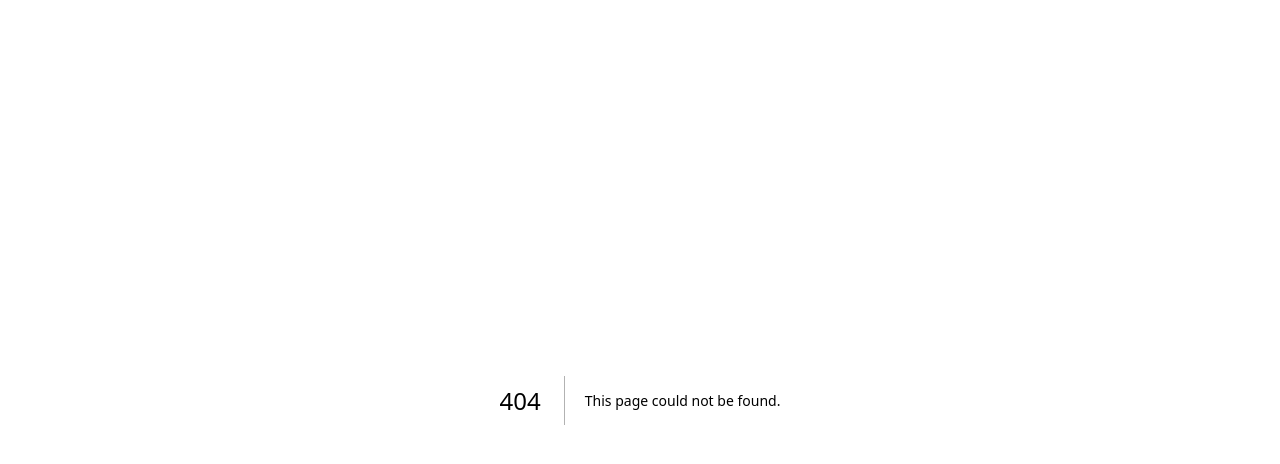
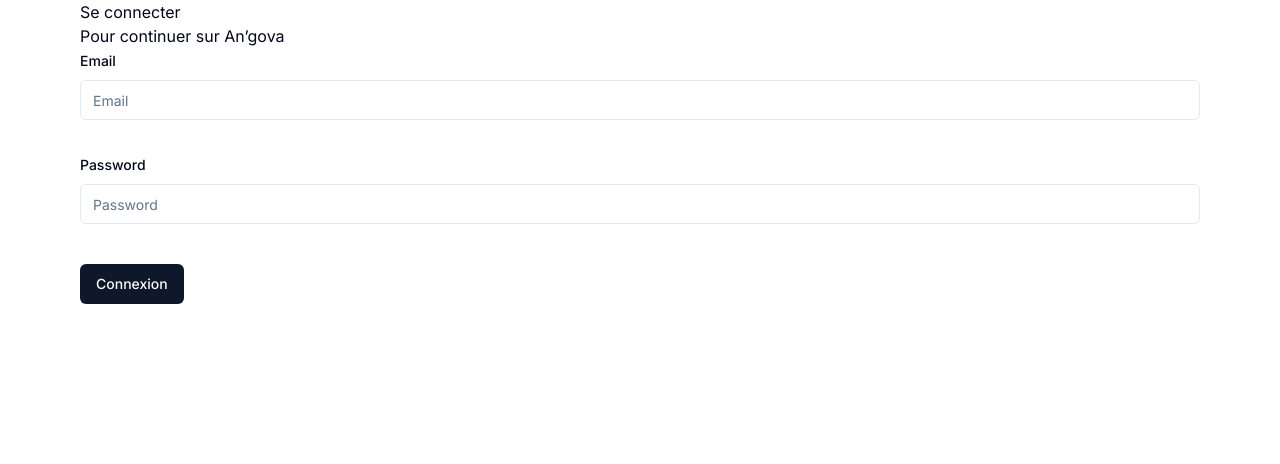
Before and after one commit to CreepyCatLeGoog/angova-front, a Next.js app: page /login in a window 1280 px wide. Before the commit this address had no page. Shown: the top 464 px of the page. Built offline with nearby package versions, Linux system fonts and the light colour scheme.

Commit message:
added form and validatio form zod

```diff
--- /dev/null
+++ b/app/login/page.tsx
@@ -0,0 +1,100 @@
+"use client";
+import * as z from "zod";
+import { zodResolver } from "@hookform/resolvers/zod";
+import { useForm } from "react-hook-form";
+import MaxWidthWrapper from "@/components/MaxWidthWrapper";
+import { Button } from "@/components/ui/button";
+import {
+  Form,
+  FormControl,
+  FormDescription,
+  FormField,
+  FormItem,
+  FormLabel,
+  FormMessage,
+} from "@/components/ui/form";
+
+import { Input } from "@/components/ui/input";
+
+const formSchema = z.object({
+  email: z
+    .string()
+    .min(5, {
+      message: "Entrez un email valide",
+    })
+    .max(50, {
+      message: "Entrez un email valide",
+    }),
+  password: z
+    .string()
+    .min(8, {
+      message: "Mot de passe invalide",
+    })
+    .max(50, {
+      message: "Mot de passe invalide",
+    }),
+});
+
+const LoginPage = () => {
+  // 1. Define your form.
+  const form = useForm<z.infer<typeof formSchema>>({
+    resolver: zodResolver(formSchema),
+    defaultValues: {
+      email: "",
+      password: "",
+    },
+  });
+
+  // 2. Define a submit handler.
+  function onSubmit(values: z.infer<typeof formSchema>) {
+    // Do something with the form values.
+    // ✅ This will be type-safe and validated.
+    console.log(values);
+  }
+
+  return (
+    <>
+      <MaxWidthWrapper>
+        <p>Se connecter</p>
+        <p>Pour continuer sur An’gova</p>
+        <Form {...form}>
+          <form onSubmit={form.handleSubmit(onSubmit)} className="space-y-8">
+            <FormField
+              control={form.control}
+              name="email"
+              render={({ field }) => (
+                <FormItem>
+                  <FormLabel>Email</FormLabel>
+                  <FormControl>
+                    <Input placeholder="Email" {...field} />
+                  </FormControl>
+                  <FormDescription></FormDescription>
+                  <FormMessage />
+                </FormItem>
+              )}
+            />
+
+            <FormField
+              control={form.control}
+              name="password"
+              render={({ field }) => (
+                <FormItem>
+                  <FormLabel>Password</FormLabel>
+                  <FormControl>
+                    <Input type="password" placeholder="Password" {...field} />
+                  </FormControl>
+                  <FormDescription></FormDescription>
+                  <FormMessage />
+                </FormItem>
+              )}
+            />
+
+            <Button type="submit">Connexion</Button>
+          </form>
+        </Form>
+      </MaxWidthWrapper>
+    </>
+  );
+};
+
+export default LoginPage;
--- /dev/null
+++ b/app/sitemap.ts
@@ -0,0 +1,30 @@
+import { MetadataRoute } from 'next'
+
+export default function sitemap(): MetadataRoute.Sitemap {
+  return [
+    {
+      url: 'https://angova.io',
+      lastModified: new Date(),
+      changeFrequency: 'yearly',
+      priority: 1,
+    },
+    {
+      url: 'https://angova.io/about',
+      lastModified: new Date(),
+      changeFrequency: 'monthly',
+      priority: 0.8,
+    },
+    {
+      url: 'https://angova.io/blog',
+      lastModified: new Date(),
+      changeFrequency: 'weekly',
+      priority: 0.5,
+      },
+      {
+        url: 'https://angova.io/login',
+        lastModified: new Date(),
+        changeFrequency: 'weekly',
+        priority: 0.5,
+      }
+  ]
+}
--- /dev/null
+++ b/components/ui/form.tsx
@@ -0,0 +1,176 @@
+import * as React from "react"
+import * as LabelPrimitive from "@radix-ui/react-label"
+import { Slot } from "@radix-ui/react-slot"
+import {
+  Controller,
+  ControllerProps,
+  FieldPath,
+  FieldValues,
+  FormProvider,
+  useFormContext,
+} from "react-hook-form"
+
+import { cn } from "@/lib/utils"
+import { Label } from "@/components/ui/label"
+
+const Form = FormProvider
+
+type FormFieldContextValue<
+  TFieldValues extends FieldValues = FieldValues,
+  TName extends FieldPath<TFieldValues> = FieldPath<TFieldValues>
+> = {
+  name: TName
+}
+
+const FormFieldContext = React.createContext<FormFieldContextValue>(
+  {} as FormFieldContextValue
+)
+
+const FormField = <
+  TFieldValues extends FieldValues = FieldValues,
+  TName extends FieldPath<TFieldValues> = FieldPath<TFieldValues>
+>({
+  ...props
+}: ControllerProps<TFieldValues, TName>) => {
+  return (
+    <FormFieldContext.Provider value={{ name: props.name }}>
+      <Controller {...props} />
+    </FormFieldContext.Provider>
+  )
+}
+
+const useFormField = () => {
+  const fieldContext = React.useContext(FormFieldContext)
+  const itemContext = React.useContext(FormItemContext)
+  const { getFieldState, formState } = useFormContext()
+
+  const fieldState = getFieldState(fieldContext.name, formState)
+
+  if (!fieldContext) {
+    throw new Error("useFormField should be used within <FormField>")
+  }
+
+  const { id } = itemContext
+
+  return {
+    id,
+    name: fieldContext.name,
+    formItemId: `${id}-form-item`,
+    formDescriptionId: `${id}-form-item-description`,
+    formMessageId: `${id}-form-item-message`,
+    ...fieldState,
+  }
+}
+
+type FormItemContextValue = {
+  id: string
+}
+
+const FormItemContext = React.createContext<FormItemContextValue>(
+  {} as FormItemContextValue
+)
+
+const FormItem = React.forwardRef<
+  HTMLDivElement,
+  React.HTMLAttributes<HTMLDivElement>
+>(({ className, ...props }, ref) => {
+  const id = React.useId()
+
+  return (
+    <FormItemContext.Provider value={{ id }}>
+      <div ref={ref} className={cn("space-y-2", className)} {...props} />
+    </FormItemContext.Provider>
+  )
+})
+FormItem.displayName = "FormItem"
+
+const FormLabel = React.forwardRef<
+  React.ElementRef<typeof LabelPrimitive.Root>,
+  React.ComponentPropsWithoutRef<typeof LabelPrimitive.Root>
+>(({ className, ...props }, ref) => {
+  const { error, formItemId } = useFormField()
+
+  return (
+    <Label
+      ref={ref}
+      className={cn(error && "text-destructive", className)}
+      htmlFor={formItemId}
+      {...props}
+    />
+  )
+})
+FormLabel.displayName = "FormLabel"
+
+const FormControl = React.forwardRef<
+  React.ElementRef<typeof Slot>,
+  React.ComponentPropsWithoutRef<typeof Slot>
+>(({ ...props }, ref) => {
+  const { error, formItemId, formDescriptionId, formMessageId } = useFormField()
+
+  return (
+    <Slot
+      ref={ref}
+      id={formItemId}
+      aria-describedby={
+        !error
+          ? `${formDescriptionId}`
+          : `${formDescriptionId} ${formMessageId}`
+      }
+      aria-invalid={!!error}
+      {...props}
+    />
+  )
+})
+FormControl.displayName = "FormControl"
+
+const FormDescription = React.forwardRef<
+  HTMLParagraphElement,
+  React.HTMLAttributes<HTMLParagraphElement>
+>(({ className, ...props }, ref) => {
+  const { formDescriptionId } = useFormField()
+
+  return (
+    <p
+      ref={ref}
+      id={formDescriptionId}
+      className={cn("text-sm text-muted-foreground", className)}
+      {...props}
+    />
+  )
+})
+FormDescription.displayName = "FormDescription"
+
+const FormMessage = React.forwardRef<
+  HTMLParagraphElement,
+  React.HTMLAttributes<HTMLParagraphElement>
+>(({ className, children, ...props }, ref) => {
+  const { error, formMessageId } = useFormField()
+  const body = error ? String(error?.message) : children
+
+  if (!body) {
+    return null
+  }
+
+  return (
+    <p
+      ref={ref}
+      id={formMessageId}
+      className={cn("text-sm font-medium text-destructive", className)}
+      {...props}
+    >
+      {body}
+    </p>
+  )
+})
+FormMessage.displayName = "FormMessage"
+
+export {
+  useFormField,
+  Form,
+  FormItem,
+  FormLabel,
+  FormControl,
+  FormDescription,
+  FormMessage,
+  FormField,
+}
--- /dev/null
+++ b/components/ui/input.tsx
@@ -0,0 +1,25 @@
+import * as React from "react"
+
+import { cn } from "@/lib/utils"
+
+export interface InputProps
+  extends React.InputHTMLAttributes<HTMLInputElement> {}
+
+const Input = React.forwardRef<HTMLInputElement, InputProps>(
+  ({ className, type, ...props }, ref) => {
+    return (
+      <input
+        type={type}
+        className={cn(
+          "flex h-10 w-full rounded-md border border-input bg-background px-3 py-2 text-sm ring-offset-background file:border-0 file:bg-transparent file:text-sm file:font-medium placeholder:text-muted-foreground focus-visible:outline-none focus-visible:ring-2 focus-visible:ring-ring focus-visible:ring-offset-2 disabled:cursor-not-allowed disabled:opacity-50",
+          className
+        )}
+        ref={ref}
+        {...props}
+      />
+    )
+  }
+)
+Input.displayName = "Input"
+
+export { Input }
--- /dev/null
+++ b/components/ui/label.tsx
@@ -0,0 +1,26 @@
+"use client"
+
+import * as React from "react"
+import * as LabelPrimitive from "@radix-ui/react-label"
+import { cva, type VariantProps } from "class-variance-authority"
+
+import { cn } from "@/lib/utils"
+
+const labelVariants = cva(
+  "text-sm font-medium leading-none peer-disabled:cursor-not-allowed peer-disabled:opacity-70"
+)
+
+const Label = React.forwardRef<
+  React.ElementRef<typeof LabelPrimitive.Root>,
+  React.ComponentPropsWithoutRef<typeof LabelPrimitive.Root> &
+    VariantProps<typeof labelVariants>
+>(({ className, ...props }, ref) => (
+  <LabelPrimitive.Root
+    ref={ref}
+    className={cn(labelVariants(), className)}
+    {...props}
+  />
+))
+Label.displayName = LabelPrimitive.Root.displayName
+
+export { Label }
--- a/package.json
+++ b/package.json
@@ -9,7 +9,9 @@
     "lint": "next lint"
   },
   "dependencies": {
+    "@hookform/resolvers": "^3.3.4",
     "@radix-ui/react-dropdown-menu": "^2.0.6",
+    "@radix-ui/react-label": "^2.0.2",
     "@radix-ui/react-menubar": "^1.0.4",
     "@radix-ui/react-slot": "^1.0.2",
     "@types/node": "20.6.1",
@@ -25,9 +27,11 @@
     "postcss": "8.4.29",
     "react": "18.2.0",
     "react-dom": "18.2.0",
+    "react-hook-form": "^7.49.3",
     "tailwind-merge": "^1.14.0",
     "tailwindcss": "3.3.3",
     "tailwindcss-animate": "^1.0.7",
-    "typescript": "5.2.2"
+    "typescript": "5.2.2",
+    "zod": "^3.22.4"
   }
 }
```
Also changed, not shown: 1 other file (tests, documents, lock files or other folders).
